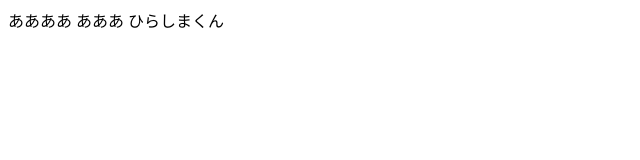
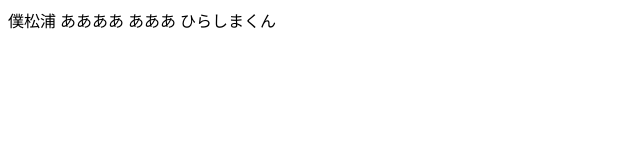
Before and after one commit to TakumiHirashima/takumi, a plain HTML site: page index.html in a window 1280 px wide. Shown: the full height of the page, 0-640 px from the left. Drawn offline with Linux system fonts and the light colour scheme.

Commit message:
僕松浦を追加しました。

```diff
--- a/index.html
+++ b/index.html
@@ -6,6 +6,7 @@
 </head>
 
 <body>
+	僕松浦
 	ああああ
 	あああ
 	ひらしまくん
```
